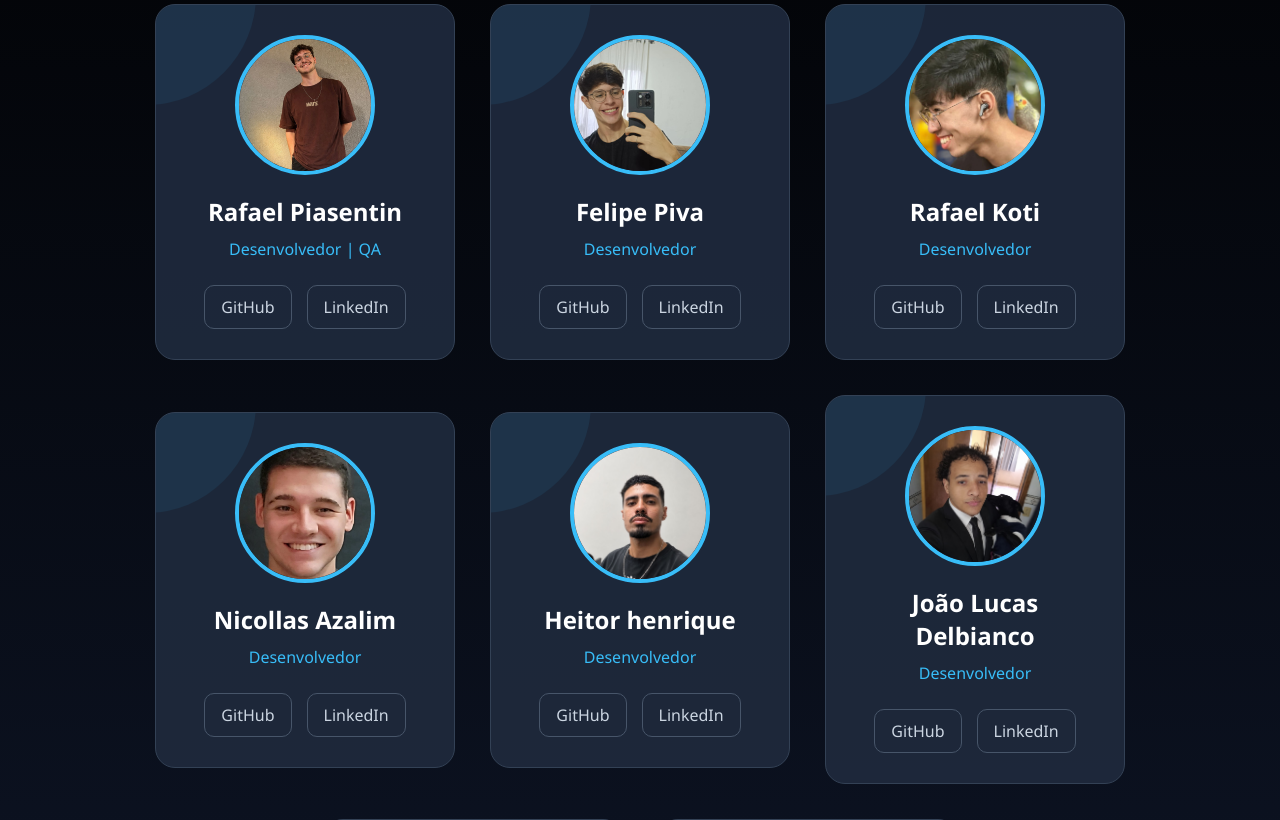
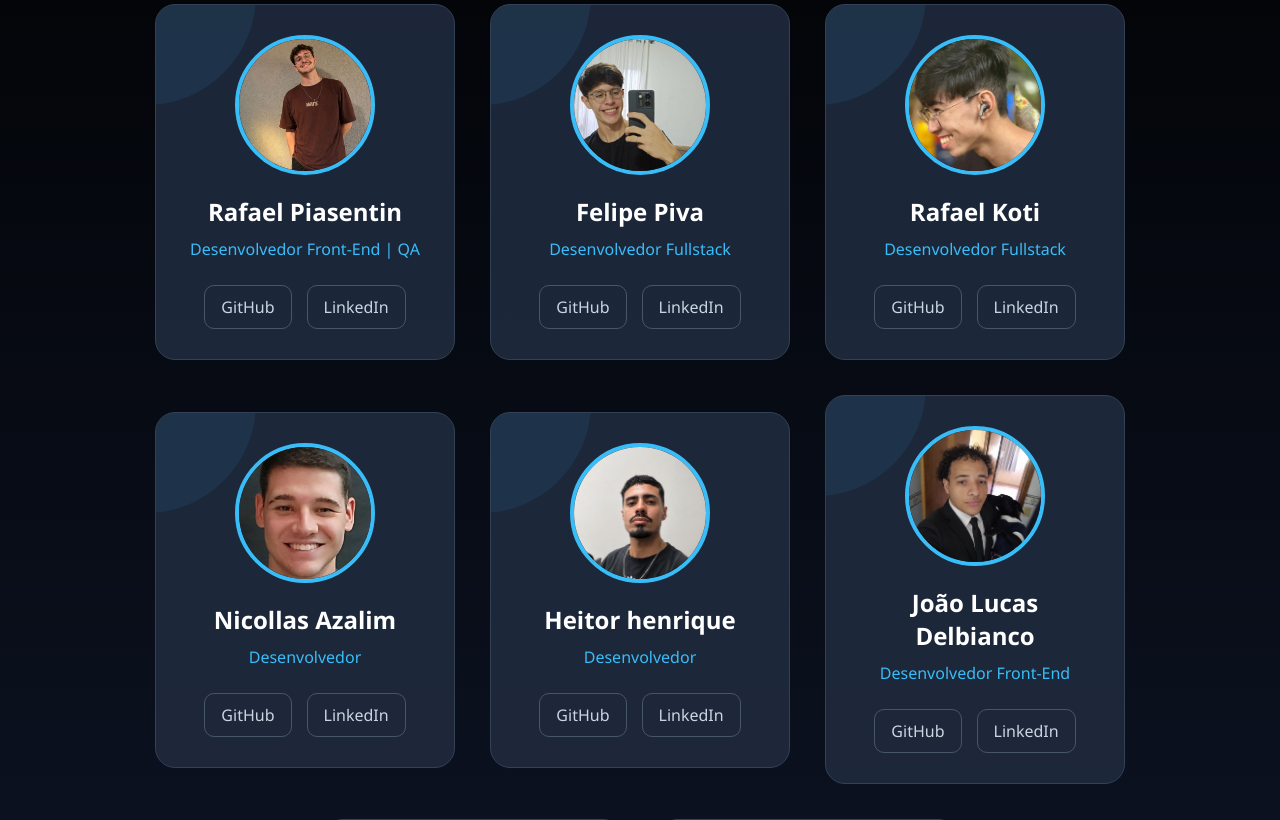
Before and after one commit to Jslus12/Techweek, a Flask app: page /devs in a window 1280 px wide. Shown: the part 336-1156 px from the top of the page. Run offline with Flask 3, Linux system fonts and the light colour scheme.

Commit message:
Altera a descrição de alguns devs

```diff
--- a/techweek-frontend/templates/devs.html
+++ b/techweek-frontend/templates/devs.html
@@ -33,7 +33,7 @@
             </div>
             <h3>Rafael Piasentin</h3>
 
-            <p class="cargo">Desenvolvedor | QA</p>
+            <p class="cargo">Desenvolvedor Front-End | QA</p>
 
             <div class="links">
                 <a href="https://github.com/rafapiasentin" target="_blank">GitHub</a>
@@ -54,7 +54,7 @@
 
             <h3>Felipe Piva</h3>
 
-            <p class="cargo">Desenvolvedor </p>
+            <p class="cargo">Desenvolvedor Fullstack </p>
 
             <div class="links">
                 <a href="https://github.com/Felipepiv">GitHub</a>
@@ -73,7 +73,7 @@
 
             <h3>Rafael Koti</h3>
 
-            <p class="cargo">Desenvolvedor </p>
+            <p class="cargo">Desenvolvedor Fullstack </p>
 
             <div class="links">
                 <a href="https://github.com/kotynn">GitHub</a>
@@ -127,7 +127,7 @@
 
             <h3>João Lucas Delbianco</h3>
 
-            <p class="cargo">Desenvolvedor</p>
+            <p class="cargo">Desenvolvedor Front-End</p>
 
             <div class="links">
                 <a href="https://github.com/Jslus12">GitHub</a>
```
